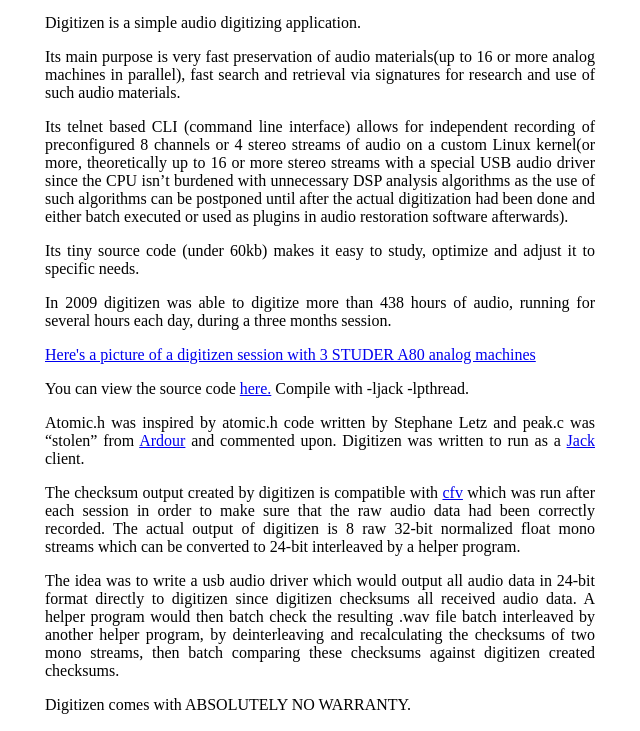
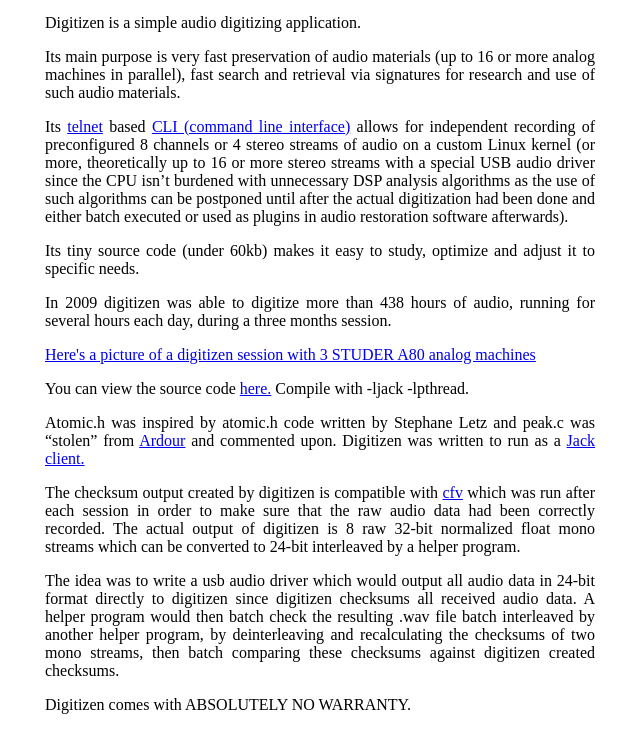
Before and after one commit to mmarequee/digitizen, a plain HTML site: page index.html in a window 1280 px wide. Shown: the part 160-891 px from the top of the page, without its empty margins (320-960 px from the left). Drawn offline with Linux system fonts and the light colour scheme.

Commit message:
Add files via upload

```diff
--- a/index.html
+++ b/index.html
@@ -2,7 +2,7 @@
 <html lang="en"><head>
 <meta http-equiv="Content-Type" content="text/html; charset=UTF-8">
 	<meta name="description" content="DigitiZEN">
-	<meta name="keywords" content="audio, digitization, digitisation, preservation, archive, archives, archiving">
+	<meta name="keywords" content="audio, digitization, digitisation, preservation, archive, archives, archiving, archivation">
 	<meta name="google-site-verification" content="tOjh-OhjoukGuHwN6V_Bumdb0QooZnxk2lq28qVoHJY" />
 	<title>DigitiZEN</title>
     <style>
@@ -44,8 +44,8 @@
    </div>
     </div><div  id="contents" style="border: 1px solid #FFF; background:#fff; color: #000;text-align: justify;"><p>Digitizen is a simple audio digitizing application.
 
-<p>Its main purpose is very fast preservation of audio materials(up to 16 or more analog machines in parallel), fast search and retrieval via signatures for research and use of such audio materials.</p>
-<p>Its telnet based CLI (command line interface) allows for independent recording of preconfigured 8 channels or 4 stereo streams of audio on a custom Linux kernel(or more, theoretically up to 16 or more stereo streams with a special USB audio driver since the CPU isn’t burdened with unnecessary DSP analysis algorithms as the use of such algorithms can be postponed until after the actual digitization had been done and either batch executed or used as plugins in audio restoration software afterwards).</p>
+<p>Its main purpose is very fast preservation of audio materials (up to 16 or more analog machines in parallel), fast search and retrieval via signatures for research and use of such audio materials.</p>
+<p>Its <a href="img/digitizen2.png">telnet</a> based <a href="img/digitizen3.png">CLI (command line interface)</a> allows for independent recording of preconfigured 8 channels or 4 stereo streams of audio on a custom Linux kernel (or more, theoretically up to 16 or more stereo streams with a special USB audio driver since the CPU isn’t burdened with unnecessary DSP analysis algorithms as the use of such algorithms can be postponed until after the actual digitization had been done and either batch executed or used as plugins in audio restoration software afterwards).</p>
 
 <p>Its tiny source code (under 60kb) makes it easy to study, optimize and adjust it to specific needs.</p>
 <p>In 2009 digitizen was able to digitize more than 438 hours of audio, running for several hours each day, during a three months session.</p>
@@ -53,7 +53,7 @@
 <a href="img/digitizen_session.jpg">Here's a picture of a digitizen session with 3 STUDER A80 analog machines</a>
 
 <p>You can view the source code <a href="img/digitizen_session.jpg">here.</a> Compile with -ljack -lpthread.</p>
-<p>Atomic.h was inspired by atomic.h code written by Stephane Letz and peak.c was “stolen” from <a href="https://ardour.org/">Ardour</a> and commented upon. Digitizen was written to run as a <a href="https://jackaudio.org/">Jack</a> client.</p>
+<p>Atomic.h was inspired by atomic.h code written by Stephane Letz and peak.c was “stolen” from <a href="https://ardour.org/">Ardour</a> and commented upon. Digitizen was written to run as a <a href="https://jackaudio.org/">Jack</a> <a href="img/digitizen1.png">client.</a></p>
 
 <p>The checksum output created by digitizen is compatible with <a href="https://cfv.sourceforge.net">cfv</a> which was run after each session in order to make sure that the raw audio data had been correctly recorded. The actual output of digitizen is 8 raw 32-bit normalized float mono streams which can be converted to 24-bit interleaved by a helper program.</p>
 
```
